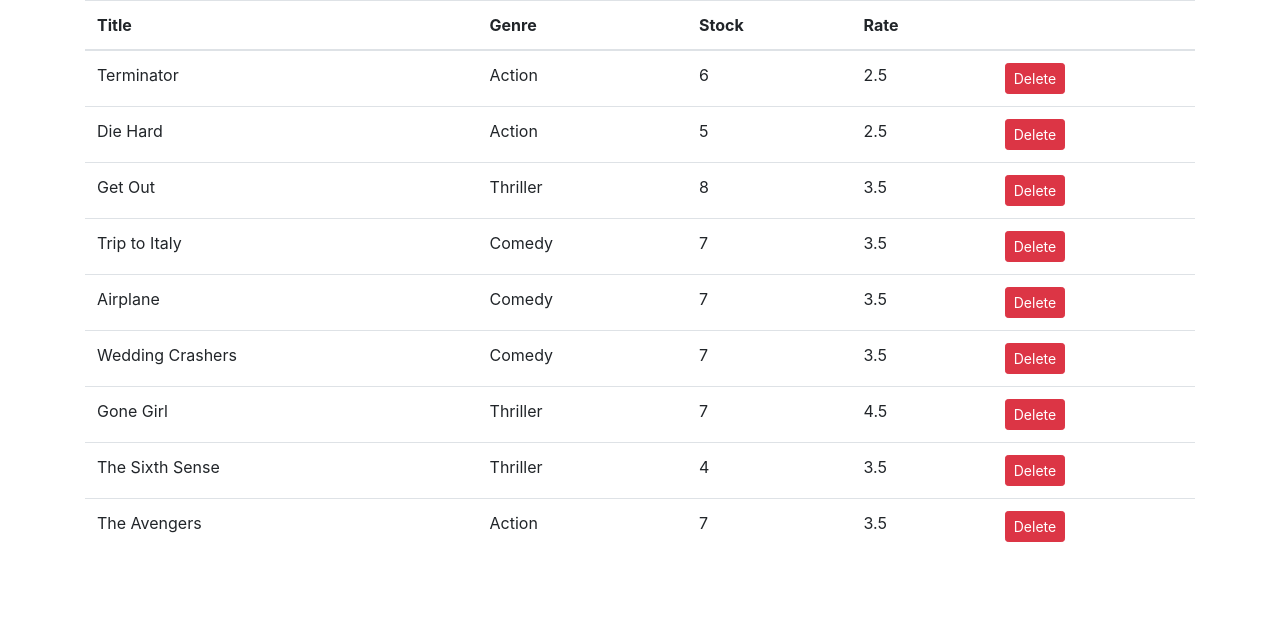
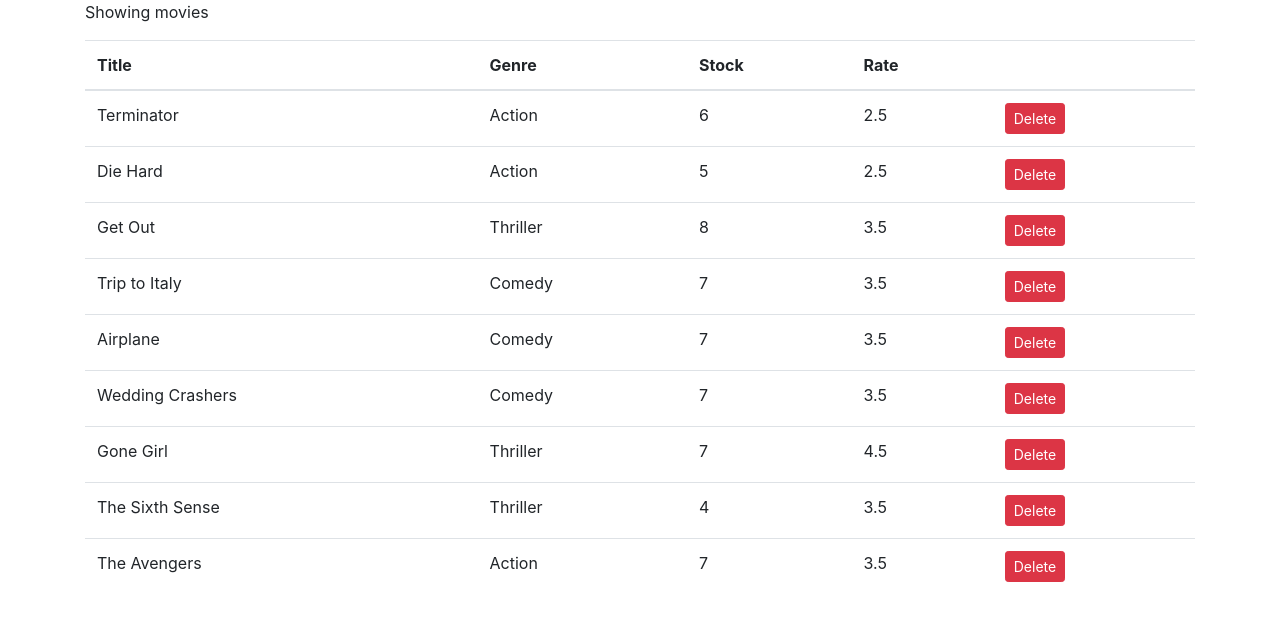
Before and after one commit to cdcalderon/vidly, a React (Create React App) app: page / in a window 1280 px wide. Shown: the top 620 px of the page. Built offline with nearby package versions, Linux system fonts and the light colour scheme.

Commit message:
Add Total Movies Display Message

```diff
--- a/src/components/movies.jsx
+++ b/src/components/movies.jsx
@@ -12,7 +12,12 @@
   };
 
   render() {
+    const { lenght: count } = this.state.movies;
+
+    if (count === 0) return <p>No Movies</p>;
     return (
+      <React.Fragment>
+        <p>Showing {count} movies</p>
         <table className="table">
           <thead>
             <tr>
@@ -42,6 +47,7 @@
             ))}
           </tbody>
         </table>
+      </React.Fragment>
     );
   }
 }
```
Lines whose indentation alone changed are shown as unchanged.
